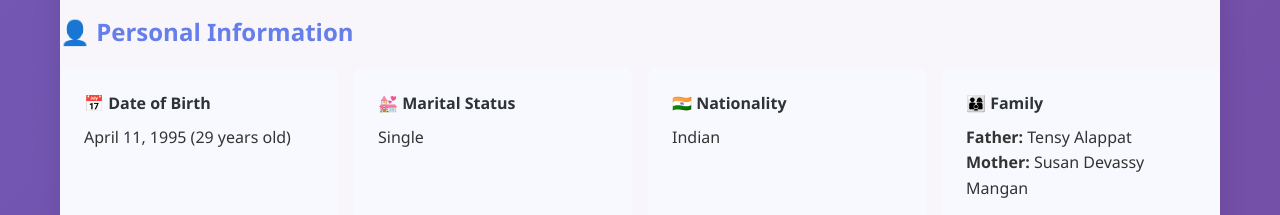
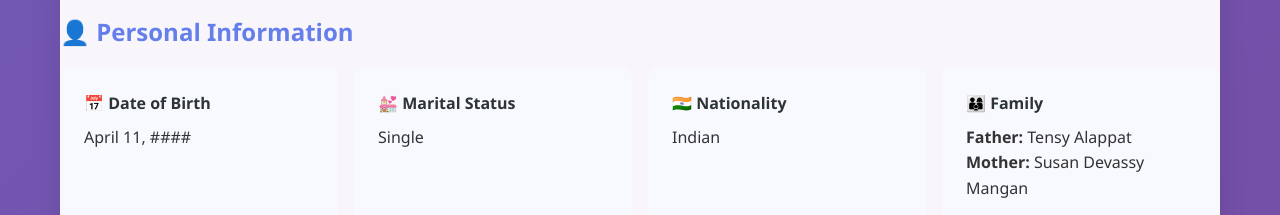
Before and after one commit to Sharon-Brewster/Sharon-Brewster.github.io, a plain HTML site: page index.html in a window 1280 px wide. Shown: the part 7500-7715 px from the top of the page. Drawn offline with Linux system fonts and the light colour scheme.

Commit message:
Update index.html

```diff
--- a/index.html
+++ b/index.html
@@ -985,7 +985,7 @@
                     <div style="display: grid; grid-template-columns: repeat(auto-fit, minmax(250px, 1fr)); gap: 1rem;">
                         <div style="background: #f8f9ff; padding: 1.5rem; border-radius: 10px;">
                             <h4 style="color: #2d3436; margin-bottom: 0.5rem;">📅 Date of Birth</h4>
-                            <p>April 11, 1995 (29 years old)</p>
+                            <p>April 11, #### </p>
                         </div>
                         <div style="background: #f8f9ff; padding: 1.5rem; border-radius: 10px;">
                             <h4 style="color: #2d3436; margin-bottom: 0.5rem;">💒 Marital Status</h4>
```
